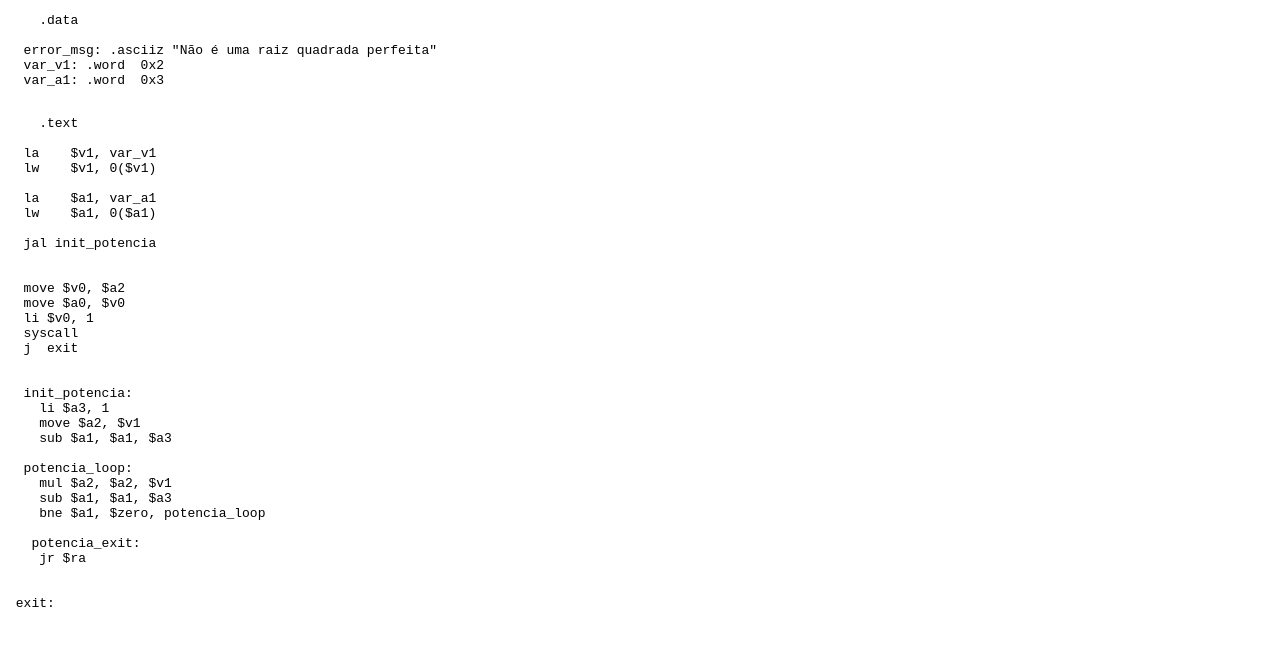
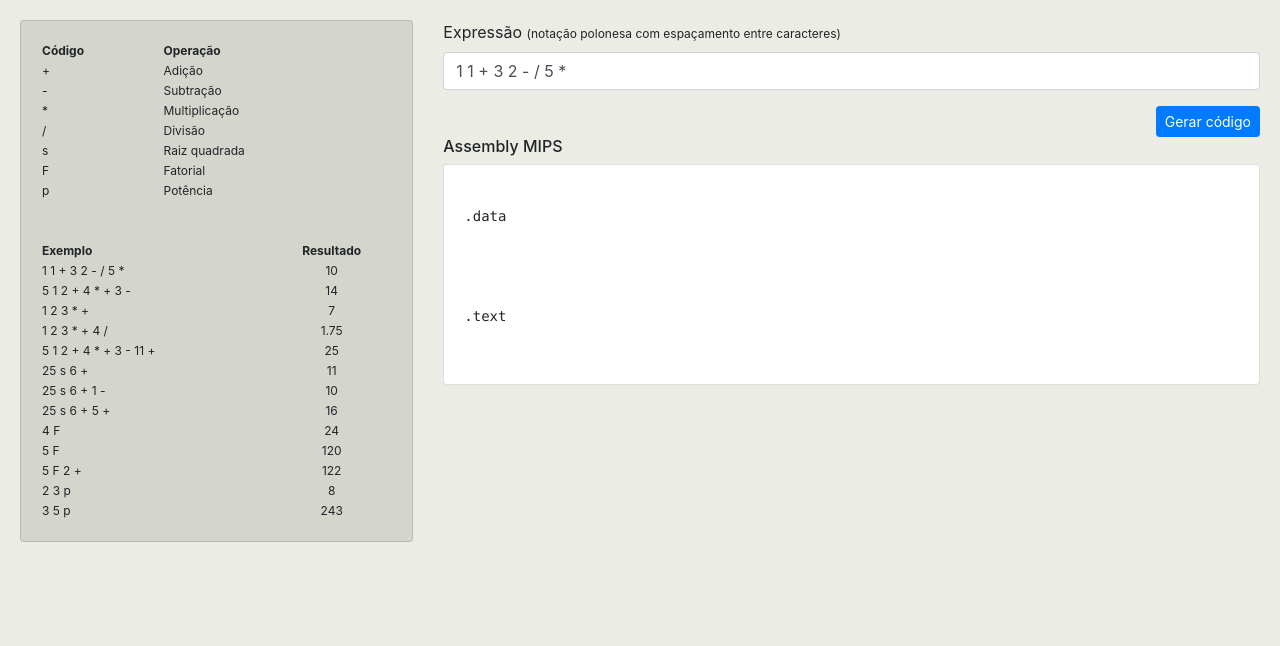
Before and after one commit to gustavoportaluppi/arq1-mips-compiler, an Angular app: page / in a window 1280 px wide. Shown: the top 646 px of the page. Built offline with nearby package versions, Linux system fonts and the light colour scheme.

Commit message:
refactor(geral): ajustes finais

```diff
--- a/angular.json
+++ b/angular.json
@@ -23,9 +23,12 @@
               "src/assets"
             ],
             "styles": [
-              "src/styles.css"
+              "src/styles.css",
+              "node_modules/bootstrap/dist/css/bootstrap.min.css"
             ],
-            "scripts": [],
+            "scripts": [
+              "node_modules/bootstrap/dist/js/bootstrap.min.js"
+            ],
             "es5BrowserSupport": true
           },
           "configurations": {
--- a/package.json
+++ b/package.json
@@ -19,6 +19,7 @@
     "@angular/platform-browser": "~7.2.0",
     "@angular/platform-browser-dynamic": "~7.2.0",
     "@angular/router": "~7.2.0",
+    "bootstrap": "^4.3.1",
     "core-js": "^2.5.4",
     "rxjs": "~6.3.3",
     "tslib": "^1.9.0",
--- a/src/app/app.component.html
+++ b/src/app/app.component.html
@@ -1,4 +1,3 @@
-<!--<router-outlet></router-outlet>-->
-
-<!--<app-test-one></app-test-one>-->
-<app-test-two></app-test-two>
+<div class="container-fluid" style="padding: 20px; background-color: #ebece3; min-height: 100vh;">
+  <app-test-two></app-test-two>
+</div>
--- a/src/app/app.module.ts
+++ b/src/app/app.module.ts
@@ -1,5 +1,6 @@
 import { BrowserModule } from '@angular/platform-browser';
 import { NgModule } from '@angular/core';
+import { FormsModule } from '@angular/forms';
 
 import { AppRoutingModule } from './app-routing.module';
 
@@ -15,6 +16,7 @@ import { TestTwoComponent } from './test-two/test-two.component';
   ],
   imports: [
     BrowserModule,
+    FormsModule,
     AppRoutingModule
   ],
   providers: [],
--- a/src/app/configs.ts
+++ b/src/app/configs.ts
@@ -24,3 +24,58 @@ export const registers = [
   '$v1',
   // '$v0',
 ];
+
+export const exps = [
+  {
+    value: '1 1 + 3 2 - / 5 *',
+    result: '10'
+  },
+  {
+    value: '5 1 2 + 4 * + 3 -',
+    result: '14'
+  },
+  {
+    value: '1 2 3 * +',
+    result: '7'
+  },
+  {
+    value: '1 2 3 * + 4 /',
+    result: '1.75'
+  },
+  {
+    value: '5 1 2 + 4 * + 3 - 11 +',
+    result: '25'
+  },
+  {
+    value: '25 s 6 +',
+    result: '11'
+  },
+  {
+    value: '25 s 6 + 1 -',
+    result: '10'
+  },
+  {
+    value: '25 s 6 + 5 +',
+    result: '16'
+  },
+  {
+    value: '4 F',
+    result: '24'
+  },
+  {
+    value: '5 F',
+    result: '120'
+  },
+  {
+    value: '5 F 2 +',
+    result: '122'
+  },
+  {
+    value: '2 3 p',
+    result: '8'
+  },
+  {
+    value: '3 5 p',
+    result: '243'
+  }
+];
--- a/src/app/test-two/test-two.component.html
+++ b/src/app/test-two/test-two.component.html
@@ -1,3 +1,99 @@
+<div class="row">
+  <div class="col-md-4">
+
+    <div class="row">
+      <div class="col-12">
+        <div class="card" style="font-size: 12px; background-color: #d4d5cc;">
+          <div class="card-body">
+            <table style="width: 100%;">
+              <thead>
+              <tr>
+                <th>Código</th>
+                <th>Operação</th>
+              </tr>
+              </thead>
+              <tbody>
+              <tr>
+                <td>+</td>
+                <td>Adição</td>
+              </tr>
+              <tr>
+                <td>-</td>
+                <td>Subtração</td>
+              </tr>
+              <tr>
+                <td>*</td>
+                <td>Multiplicação</td>
+              </tr>
+              <tr>
+                <td>/</td>
+                <td>Divisão</td>
+              </tr>
+              <tr>
+                <td>s</td>
+                <td>Raiz quadrada</td>
+              </tr>
+              <tr>
+                <td>F</td>
+                <td>Fatorial</td>
+              </tr>
+              <tr>
+                <td>p</td>
+                <td>Potência</td>
+              </tr>
+              </tbody>
+            </table>
+          </div>
+          <div class="card-body">
+            <table style="width: 100%;">
+              <thead>
+              <tr>
+                <th>Exemplo</th>
+                <th style="text-align: center;">Resultado</th>
+              </tr>
+              </thead>
+              <tbody>
+              <tr *ngFor="let e of exps">
+                <td>{{ e?.value }}</td>
+                <td align="center">{{ e?.result }}</td>
+              </tr>
+              </tbody>
+            </table>
+          </div>
+        </div>
+      </div>
+    </div>
+
+  </div>
+  <div class="col-md-8">
+
+    <div class="row">
+      <div class="col-12">
+        <form>
+          <div class="form-group">
+            <label for="exp">
+              Expressão <span style="font-size: 12px;">(notação polonesa com espaçamento entre caracteres)</span>
+            </label>
+            <input type="text"
+                   class="form-control"
+                   id="exp"
+                   name="exp"
+                   [(ngModel)]="exp"
+                   placeholder="...">
+          </div>
+
+          <button type="button" class="btn btn-primary btn-sm float-right" (click)="onClickConfirm()">
+            Gerar código
+          </button>
+        </form>
+      </div>
+    </div>
+
+    <div class="row">
+      <div class="col-12">
+        <h6>Assembly MIPS</h6>
+        <div class="card">
+          <div class="card-body">
             <div>
               <pre>
                 {{ data }}
@@ -6,3 +102,9 @@
                 {{ text }}
               </pre>
             </div>
+          </div>
+        </div>
+      </div>
+    </div>
+  </div>
+</div>
--- a/src/app/test-two/test-two.component.ts
+++ b/src/app/test-two/test-two.component.ts
@@ -1,6 +1,6 @@
 import { Component, OnInit } from '@angular/core';
 
-import { registers } from '../configs';
+import { registers, exps } from '../configs';
 
 @Component({
   selector: 'app-test-two',
@@ -9,29 +9,35 @@ import { registers } from '../configs';
 })
 export class TestTwoComponent implements OnInit {
 
+  exp = '1 1 + 3 2 - / 5 *';
+  exps = exps;
+
   registers = registers;
 
   a1 = '1 1 + 3 2 - / 5 *'; // 10
   a2 = '5 1 2 + 4 * + 3 -'; // 14
-  a3 = '1 2 3 * +';
-  a4 = '1 2 3 * + 4 /';
+  a3 = '1 2 3 * +'; // 7
+  a4 = '1 2 3 * + 4 /'; // 1.75
   a5 = '5 1 2 + 4 * + 3 - 11 +'; // 25
+
   /* sqrt */
   a6 = '25 s 6 +'; // 11
   a7 = '25 s 6 + 1 -'; // 10
   a8 = '25 s 6 + 5 +'; // 16
+
   /* fatorial */
   a9 = '4 F'; // 24
   a10 = '5 F'; // 120
   a11 = '5 F 2 +'; // 122
+
   /* potência */
   a12 = '2 3 p'; // 8
   a13 = '3 5 p'; // 243
 
   operands = [];
 
-  data = '.data \n\n  error_msg: .asciiz "Não é uma raiz quadrada perfeita"';
-  text = '.text';
+  data = `\n.data\n`;
+  text = `\n.text`;
   aux = '';
   exec = '';
 
@@ -39,11 +45,25 @@ export class TestTwoComponent implements OnInit {
   }
 
   ngOnInit() {
-    this.init();
   }
 
-  init() {
-    const exp: any = this.a12.split(' ');
+  onClickConfirm() {
+    this.resetData();
+    this.initAssembly();
+  }
+
+  resetData() {
+    this.registers = registers;
+    this.operands = [];
+
+    this.data = `\n.data\n`;
+    this.text = '\n.text';
+    this.aux = '';
+    this.exec = '';
+  }
+
+  initAssembly() {
+    const exp: any = this.exp.split(' ');
 
     exp.forEach((el, i) => {
       if (!isNaN(el)) {
@@ -126,10 +146,12 @@ export class TestTwoComponent implements OnInit {
     s += `  ${op1} ${op2} ${op3}`;
 
     this.exec += `\n  ${s}`;
-    //  console.log(`>>>>>> ${s}`);
   }
 
   printSqrt(source: string) {
+
+    this.data += `\n  error_msg: .asciiz "Não é uma raiz quadrada perfeita"`;
+
     const destination = this.registers.pop();
 
     const auxReg1 = this.registers.pop();
```
Also changed, not shown: firebase.json (added), 2 other files (tests, documents, lock files or other folders). Lines whose indentation alone changed are shown as unchanged.
